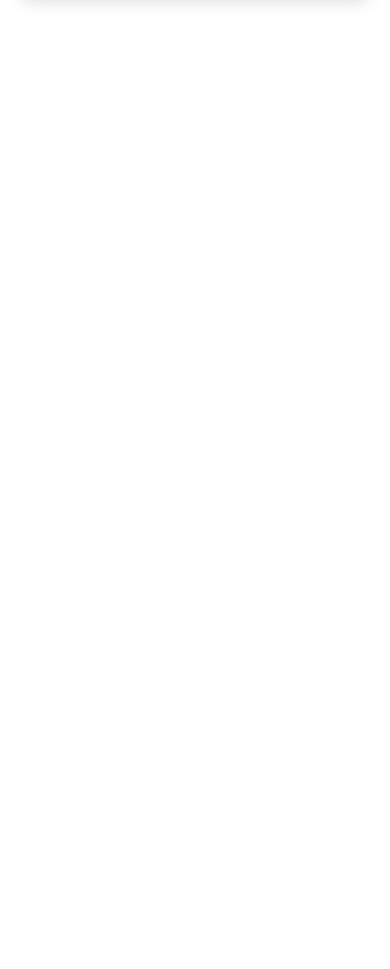
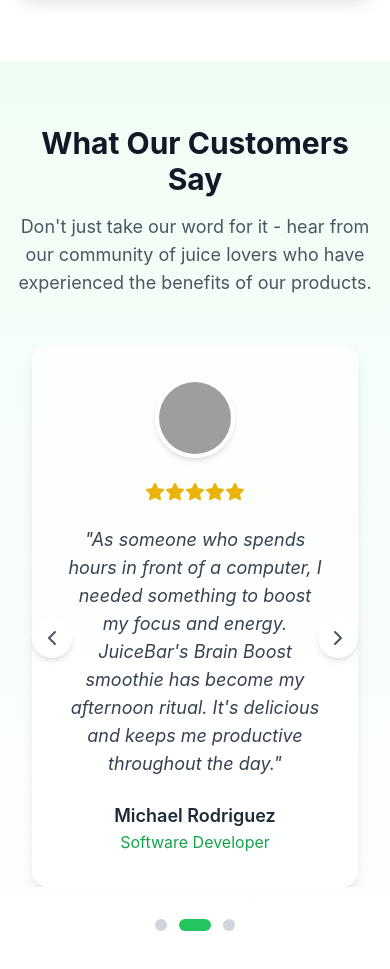
Before and after one commit to ApsaraWitharana/Juice-Bar-Website, a React (Vite) app: page / in a window 390 px wide. Shown: the part 8600-9569 px from the top of the page. Before the commit the page ends 8661 px from the top, so only its background shows below. Built offline with nearby package versions, Linux system fonts and the light colour scheme; grey boxes are pictures that could not be loaded.

Commit message:
add- trstimonials component impl

```diff
--- a/src/App.tsx
+++ b/src/App.tsx
@@ -5,6 +5,7 @@ import {FeaturedProducts} from "./components/FeaturedProducts.tsx";
 import {CartProvider} from "./context/CartContext.tsx";
 import {About} from "./components/About.tsx";
 import {Nutrition} from "./components/Nutrition.tsx";
+import {Testimonials} from "./components/Testimonials.tsx";
 
 function App() {
     return (
@@ -17,6 +18,7 @@ function App() {
                     <FeaturedProducts/>
                     <About/>
                     <Nutrition/>
+                    <Testimonials/>
                 </main>
 
             </div>
--- /dev/null
+++ b/src/components/Testimonials.tsx
@@ -0,0 +1,159 @@
+import React, { useState, useEffect, useRef } from 'react';
+import { Star, ChevronLeft, ChevronRight } from 'lucide-react';
+
+export const Testimonials: React.FC = () => {
+  const [activeIndex, setActiveIndex] = useState(0);
+  const sectionRef = useRef<HTMLDivElement>(null);
+  const testimonialRef = useRef<HTMLDivElement>(null);
+
+  useEffect(() => {
+    const observer = new IntersectionObserver(
+      ([entry]) => {
+        if (entry.isIntersecting) {
+          if (sectionRef.current) {
+            sectionRef.current.querySelectorAll('.stagger-children')[0].classList.add('animate');
+          }
+          observer.disconnect();
+        }
+      },
+      { threshold: 0.2 }
+    );
+
+    if (sectionRef.current) {
+      observer.observe(sectionRef.current);
+    }
+
+    return () => observer.disconnect();
+  }, []);
+
+  const testimonials = [
+    {
+      id: 1,
+      name: "Sarah Johnson",
+      role: "Fitness Instructor",
+      image: "https://images.pexels.com/photos/415829/pexels-photo-415829.jpeg?auto=compress&cs=tinysrgb&w=1260&h=750&dpr=2",
+      text: "I've been starting my mornings with JuiceBar's Green Machine for the past 6 months, and I've never felt better! My energy levels are through the roof, and my clients have noticed the difference in my training sessions.",
+      rating: 5
+    },
+    {
+      id: 2,
+      name: "Michael Rodriguez",
+      role: "Software Developer",
+      image: "https://images.pexels.com/photos/2379004/pexels-photo-2379004.jpeg?auto=compress&cs=tinysrgb&w=1260&h=750&dpr=2",
+      text: "As someone who spends hours in front of a computer, I needed something to boost my focus and energy. JuiceBar's Brain Boost smoothie has become my afternoon ritual. It's delicious and keeps me productive throughout the day.",
+      rating: 5
+    },
+    {
+      id: 3,
+      name: "Emily Chen",
+      role: "Yoga Instructor",
+      image: "https://images.pexels.com/photos/1987301/pexels-photo-1987301.jpeg?auto=compress&cs=tinysrgb&w=1260&h=750&dpr=2",
+      text: "The Detox Cleanse program at JuiceBar has been transformative for my practice and my students. The quality of ingredients and the attention to nutritional balance is unmatched. Highly recommended!",
+      rating: 5
+    }
+  ];
+
+  const nextTestimonial = () => {
+    setActiveIndex((prevIndex) => (prevIndex + 1) % testimonials.length);
+  };
+
+  const prevTestimonial = () => {
+    setActiveIndex((prevIndex) => (prevIndex - 1 + testimonials.length) % testimonials.length);
+  };
+
+  useEffect(() => {
+    const interval = setInterval(() => {
+      nextTestimonial();
+    }, 6000);
+
+    return () => clearInterval(interval);
+  }, []);
+
+  return (
+    <section className="section bg-gradient-to-b from-green-50 to-white" ref={sectionRef}>
+      <div className="container-custom">
+        <div className="stagger-children">
+          <h2 className="section-title">What Our Customers Say</h2>
+          <p className="section-subtitle">
+            Don't just take our word for it - hear from our community of juice lovers
+            who have experienced the benefits of our products.
+          </p>
+
+          <div className="mt-12 relative">
+            <div className="max-w-4xl mx-auto">
+              <div
+                ref={testimonialRef}
+                className="overflow-hidden relative"
+              >
+                <div
+                  className="flex transition-transform duration-500 ease-in-out"
+                  style={{ transform: `translateX(-${activeIndex * 100}%)` }}
+                >
+                  {testimonials.map((testimonial) => (
+                    <div
+                      key={testimonial.id}
+                      className="min-w-full px-4"
+                    >
+                      <div className="glass-card p-8 md:p-12 text-center">
+                        <div className="w-20 h-20 mx-auto mb-6 overflow-hidden rounded-full border-4 border-white shadow-md">
+                          <img
+                            src={testimonial.image}
+                            alt={testimonial.name}
+                            className="w-full h-full object-cover"
+                          />
+                        </div>
+
+                        <div className="flex justify-center mb-6">
+                          {[...Array(testimonial.rating)].map((_, i) => (
+                            <Star key={i} className="w-5 h-5 text-yellow-500 fill-current" />
+                          ))}
+                        </div>
+
+                        <blockquote className="text-lg md:text-xl italic text-gray-700 mb-6">
+                          "{testimonial.text}"
+                        </blockquote>
+
+                        <div className="font-semibold text-lg">{testimonial.name}</div>
+                        <div className="text-green-600">{testimonial.role}</div>
+                      </div>
+                    </div>
+                  ))}
+                </div>
+              </div>
+
+              <div className="flex justify-center mt-8 gap-3">
+                {testimonials.map((_, index) => (
+                  <button
+                    key={index}
+                    onClick={() => setActiveIndex(index)}
+                    className={`w-3 h-3 rounded-full transition-all ${
+                      activeIndex === index ? 'bg-green-500 w-8' : 'bg-gray-300'
+                    }`}
+                    aria-label={`Go to testimonial ${index + 1}`}
+                  />
+                ))}
+              </div>
+
+              <div className="flex justify-between absolute top-1/2 left-0 right-0 -translate-y-1/2 px-4">
+                <button
+                  onClick={prevTestimonial}
+                  className="bg-white rounded-full p-2 shadow-md text-gray-600 hover:text-green-600 transition-colors"
+                  aria-label="Previous testimonial"
+                >
+                  <ChevronLeft className="w-6 h-6" />
+                </button>
+                <button
+                  onClick={nextTestimonial}
+                  className="bg-white rounded-full p-2 shadow-md text-gray-600 hover:text-green-600 transition-colors"
+                  aria-label="Next testimonial"
+                >
+                  <ChevronRight className="w-6 h-6" />
+                </button>
+              </div>
+            </div>
+          </div>
+        </div>
+      </div>
+    </section>
+  );
+};
```
